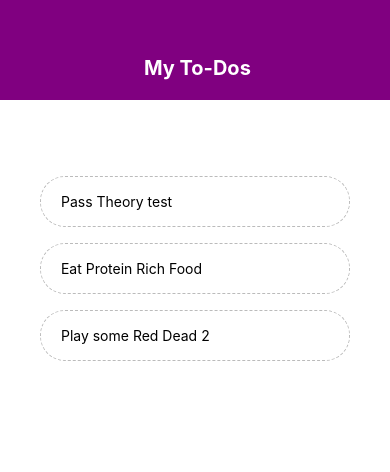
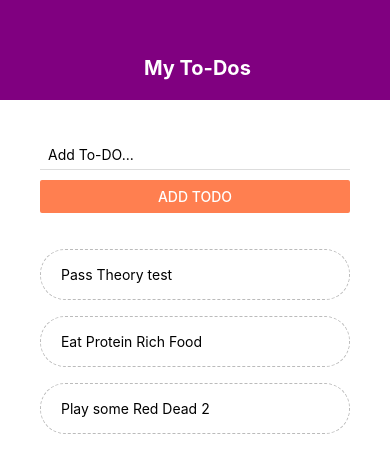
Before and after one commit to Ya2s4n/React-Native-Learning, a React Native app: screen / in a window 390 px wide. Shown: the top 472 px of the page. Built offline with nearby package versions, Linux system fonts and the light colour scheme.

Commit message:
ToDo Part 3

```diff
--- a/App.js
+++ b/App.js
@@ -2,6 +2,7 @@
 import { StyleSheet, Text,View, FlatList} from 'react-native';
 import Header from './components/header';
 import ToDoItem from './components/ToDoItem';
+import AddToDo from './components/AddToDo';
 
 export default function App(){
     const [todos, setTodos] = useState([
@@ -16,12 +17,21 @@
         })
     }
 
+    const submitHandler=(text) =>{
+        setTodos((prevTodos)=> {
+            return [
+                { text: text, key:Math.random().toString()},
+                ...prevTodos
+            ]
+        })
+    }
+
     return (
         <View style={StyleSheet.container}>
             <Header/>
 
             <View style={styles.content}>
-                {/* to form */ }
+                < AddToDo submitHandler={submitHandler}/>
                 <View style={styles.list}>
                     <FlatList
                     data={todos}
--- /dev/null
+++ b/components/AddToDo.js
@@ -0,0 +1,36 @@
+import React, { useState} from "react";
+import { StyleSheet, Text, TextInput, Button, View} from 'react-native';
+
+export default function AddTodo({submitHandler}){
+
+    const [text,setText] = useState('');
+
+
+    const changeHandler = (val) => {
+        setText(val)
+    }
+
+
+
+    return (
+        <View>
+            <TextInput
+                style={styles.input}
+                placeholder='Add To-DO...'
+                onChangeText={changeHandler}
+            />
+            <Button onPress={()=>submitHandler(text)} title='Add ToDo' color='coral'/>
+
+        </View>
+    )
+}
+
+const styles = StyleSheet.create({
+    input: {
+        marginBottom: 10,
+        paddingHorizontal: 8,
+        paddingVertical: 6,
+        borderBottomWidth: 1,
+        borderBottomColor: '#ddd'
+    }
+})
```
